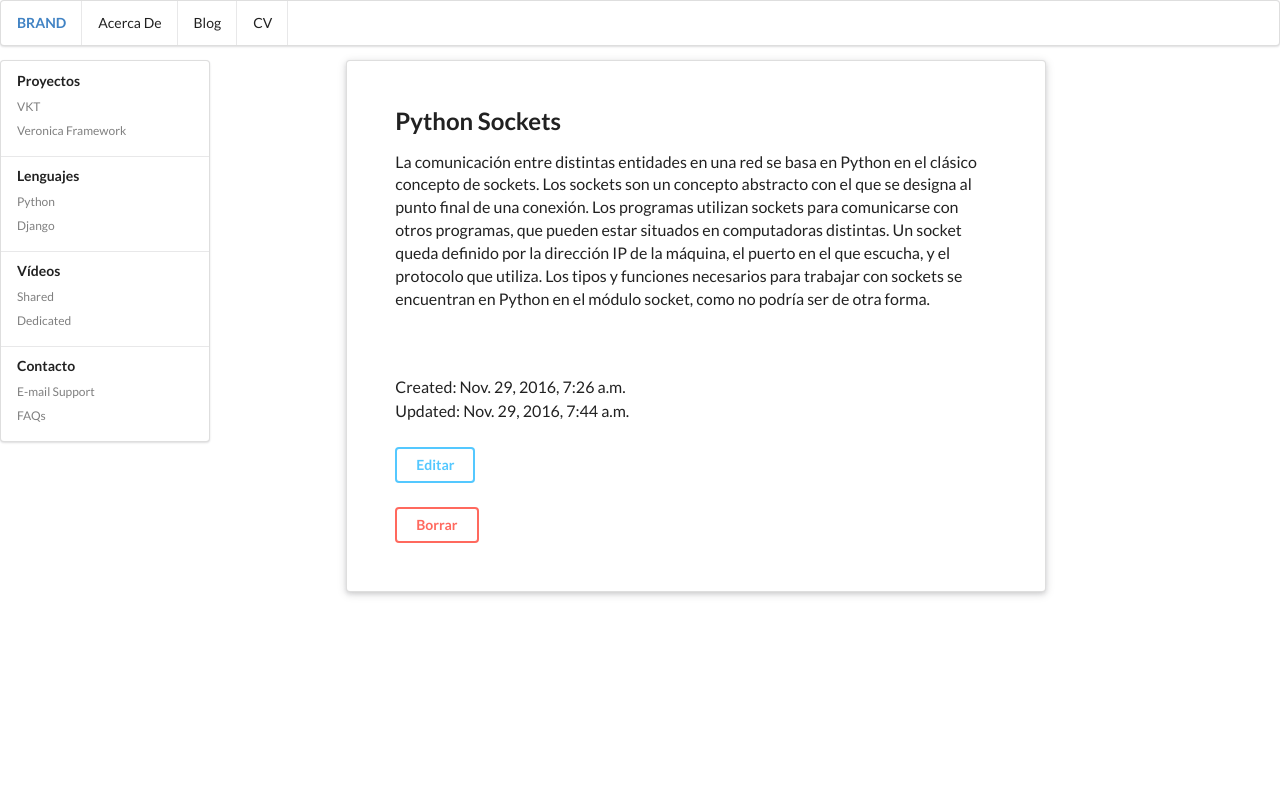
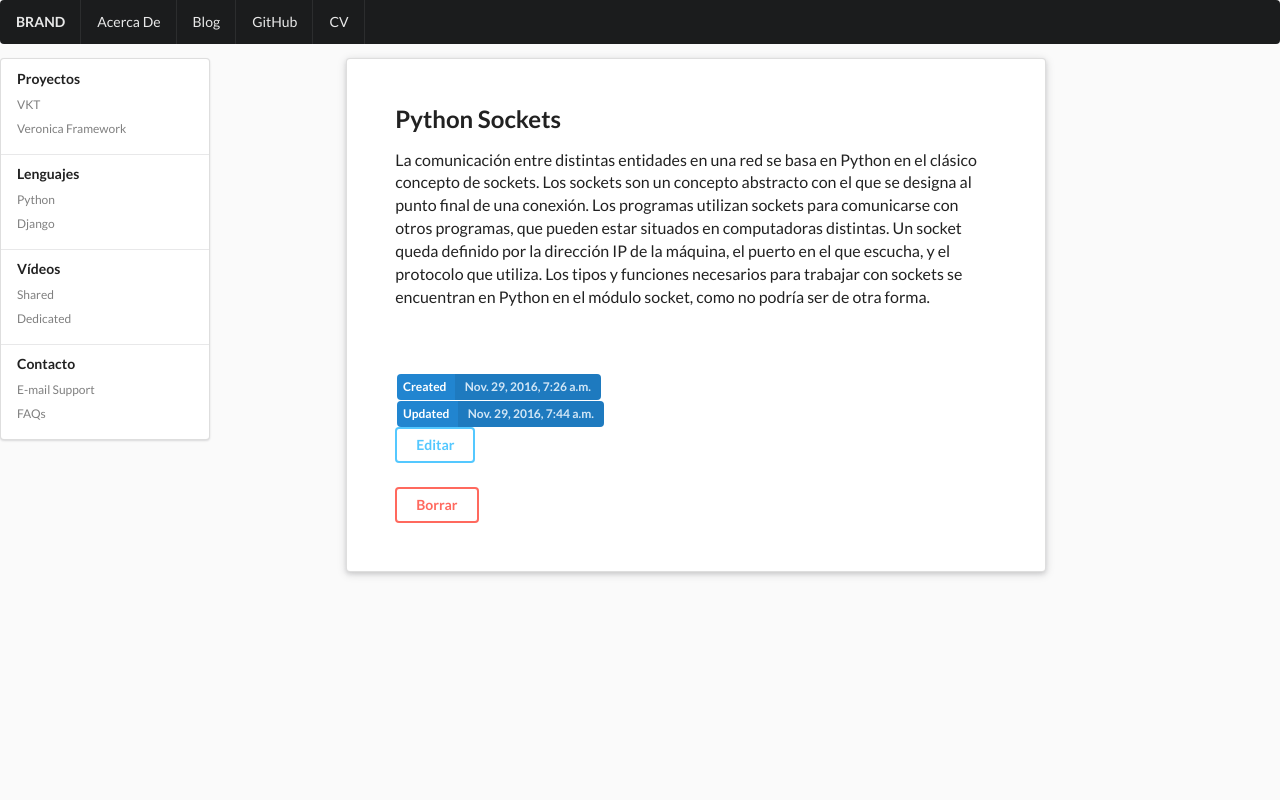
Before and after one commit to metalerk/4mlabs-platform-old, a Django app: page /posts/50/ in a window 1280 px wide. Run offline with Django 3.2, Linux system fonts and the light colour scheme; data comes from the database, SQL or seed files in the repository; both versions use the stored data as it was after the commit; some libraries are stand-ins or nearby versions.

Commit message:
frontend update 2

```diff
--- a/blog/views.py
+++ b/blog/views.py
@@ -27,7 +27,7 @@ def post_create(request):
 		if form.is_valid():
 			instance = form.save(commit=False)
 			instance.save()
-			messages.success(request, "Post creado exitosamente !")
+			messages.success(request, "Creación Exitosa !!")
 			return HttpResponseRedirect(instance.get_absolute_url())
 
 		else:
--- a/templates/base.html
+++ b/templates/base.html
@@ -11,11 +11,18 @@
     <link rel="stylesheet" type="text/css" href="https://cdnjs.cloudflare.com/ajax/libs/semantic-ui/2.2.6/semantic.min.css">
     <script src="https://cdnjs.cloudflare.com/ajax/libs/semantic-ui/2.2.6/semantic.min.js"></script>
 
+    <style>
+    	body, .blacked {
+    		background-color: #fafafa !important;
+    	}
+
+    </style>
+
 </head>
 
 
 <body>
-		<div class="ui menu">
+		<div class="ui inverted menu">
   <div class="header item">
     <a href="/">BRAND</a>
   </div>
@@ -24,6 +31,9 @@
   </a>
   <a class="item" href="/posts">
     Blog
+  </a>
+  <a class="item" href="https://github.com/metalerk" target="_blank">
+    GitHub
   </a>
   <a class="item">
     CV
--- a/templates/index.html
+++ b/templates/index.html
@@ -4,8 +4,6 @@
 
 {% block content %}
 	<h1>Home</h1>
-	<a href='{{ blog }}'>Blog</a>
-	<br>
 	<a href='{{ create_post }}'>Crear Post</a>
 
 {% endblock %}
--- a/templates/post_detail.html
+++ b/templates/post_detail.html
@@ -6,15 +6,24 @@
 {% block content %}
 
 
+	<div class="fourteen wide column">
+
 	{% if messages %}
-	<ul class="messages">
-	    {% for message in messages %}
-	    <li{% if message.tags %} class="{{ message.tags }}"{% endif %}>{{ message }}</li>
-	    {% endfor %}
-	</ul>
-	{% endif %}
 
-	<div class="fourteen wide column">
+		{% for message in messages %}
+
+		<div class="ui message">
+		  <i class="close icon"></i>
+		  <div class="header">
+		 	{{ message }}
+		  </div>
+		  <p>La entrada se ha creado correctamente</p>
+		</div>
+
+		{% endfor %}
+
+		{% endif %}
+
 
 		<div class="ui raised very padded text fluid container segment">
 
@@ -25,13 +34,18 @@
 		<br>
 		<br>
 
-		Created: {{ post.timestamp }}
+		<a class="ui blue image label">
+  			Created
+  		<div class="detail">{{ post.timestamp }}</div>
+		</a>
+		<br>
+		<a class="ui blue image label">
+  			Updated
+  		<div class="detail">{{ post.updated }}</div>
+		</a>
 
 		<br>
 
-		Updated: {{ post.updated }}
-		<br>
-		<br>
 		<a href='{{ post.get_absolute_url|add:"edit" }}'><button class="ui inverted blue button">Editar</button></a>
 
 		<br>
@@ -42,5 +56,15 @@
 	  	</div>
 	</div>
 
+<script>
+	$('.message .close')
+  .on('click', function() {
+    $(this)
+      .closest('.message')
+      .transition('fade')
+    ;
+  })
+;
+</script>
 
 {% endblock %}
```
Also changed, not shown: db.sqlite3.
